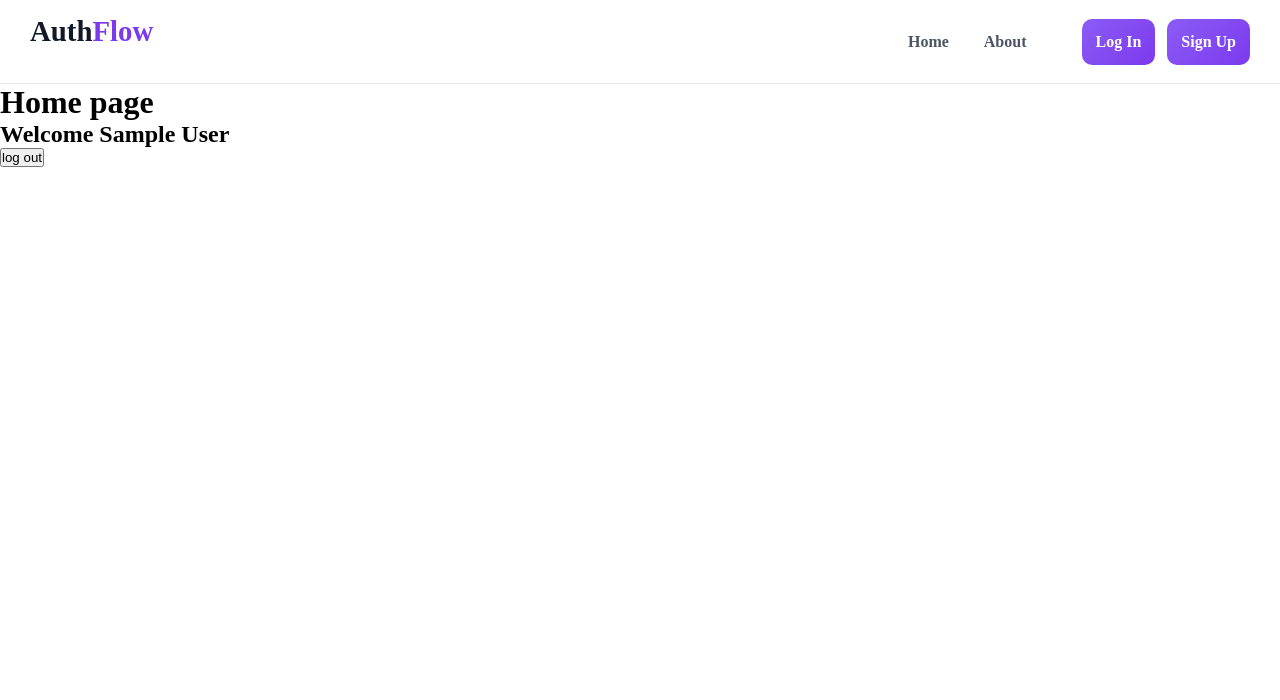
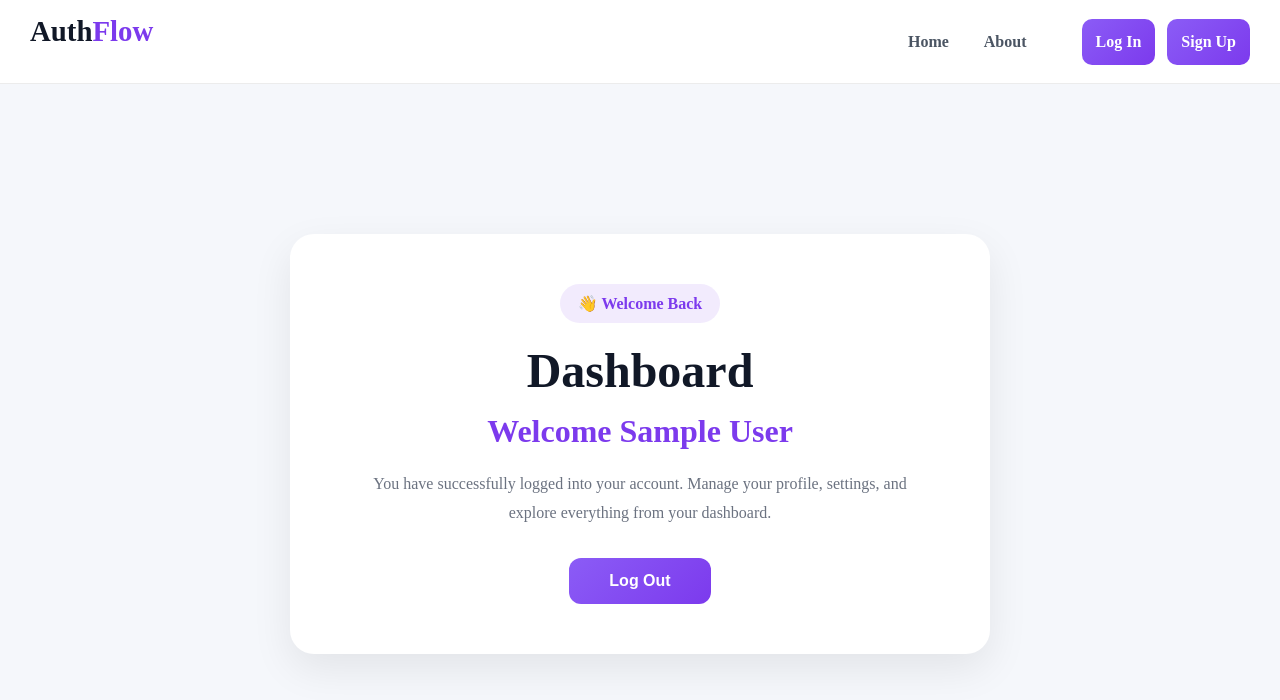
Before and after one commit to AzizullahCodes/reactProjects, a React (Vite) app in the folder react-authentication/react-authentication/: page / in a window 1280 px wide. Shown: the top 700 px of the page. Built offline with nearby package versions, Linux system fonts and the light colour scheme; sample sign-in values are in the browser's storage.

Commit message:
home.css

```diff
--- /dev/null
+++ b/react-authentication/react-authentication/src/pages/home/home.css
@@ -0,0 +1,114 @@
+* {
+  margin: 0;
+  padding: 0;
+  box-sizing: border-box;
+}
+
+.home-container {
+  min-height: calc(100vh - 80px);
+  background: #f5f7fb;
+
+  display: flex;
+  justify-content: center;
+  align-items: center;
+
+  padding: 20px;
+}
+
+.welcome-card {
+  width: 100%;
+  max-width: 700px;
+
+  background: white;
+
+  padding: 50px 40px;
+
+  border-radius: 24px;
+
+  text-align: center;
+
+  box-shadow: 0 15px 40px rgba(0, 0, 0, 0.08);
+}
+
+.welcome-badge {
+  display: inline-block;
+
+  padding: 10px 18px;
+
+  border-radius: 50px;
+
+  background: rgba(124, 58, 237, 0.1);
+
+  color: #7c3aed;
+
+  font-weight: 600;
+
+  margin-bottom: 20px;
+}
+
+.welcome-card h1 {
+  font-size: 3rem;
+  color: #111827;
+  margin-bottom: 15px;
+}
+
+.welcome-card h2 {
+  font-size: 2rem;
+  color: #7c3aed;
+  margin-bottom: 20px;
+}
+
+.welcome-card p {
+  color: #6b7280;
+  line-height: 1.8;
+  font-size: 1rem;
+
+  max-width: 550px;
+  margin: 0 auto 30px;
+}
+
+.welcome-card button {
+  border: none;
+  outline: none;
+
+  padding: 14px 40px;
+
+  border-radius: 12px;
+
+  cursor: pointer;
+
+  font-size: 1rem;
+  font-weight: 600;
+
+  color: white;
+
+  background: linear-gradient(
+    135deg,
+    #8b5cf6,
+    #7c3aed
+  );
+
+  transition: 0.3s;
+}
+
+.welcome-card button:hover {
+  transform: translateY(-3px);
+}
+
+@media (max-width: 768px) {
+  .welcome-card {
+    padding: 35px 20px;
+  }
+
+  .welcome-card h1 {
+    font-size: 2.2rem;
+  }
+
+  .welcome-card h2 {
+    font-size: 1.5rem;
+  }
+
+  .welcome-card p {
+    font-size: 0.95rem;
+  }
+}
--- a/react-authentication/react-authentication/src/pages/home/home.jsx
+++ b/react-authentication/react-authentication/src/pages/home/home.jsx
@@ -1,23 +1,71 @@
-//home.jsx
+// //home.jsx
+// import React from "react";
+// import { useNavigate } from "react-router-dom"
+
+// const Home = ()=>{
+//     let getData = JSON.parse(localStorage.getItem('user'));
+// const navigate = useNavigate('');
+// //log out function
+// const logoutHandler = ()=>{
+//     localStorage.removeItem('user');
+//     navigate('/login')
+// }
+//     return(
+//         <>
+//         <h1>Home page</h1>
+//         <h2>{
+//             `Welcome ${getData.name}`
+//             }</h2>
+//             <button onClick={logoutHandler}>log out</button>
+//         </>
+//     )
+// }
+// export default Home;
+
+
 import React from "react";
-import { useNavigate } from "react-router-dom"
+import { useNavigate } from "react-router-dom";
+import "./home.css";
 
-const Home = ()=>{
-    let getData = JSON.parse(localStorage.getItem('user'));
-const navigate = useNavigate('');
-//log out function
-const logoutHandler = ()=>{
-    localStorage.removeItem('user');
-    navigate('/login')
-}
-    return(
-        <>
-        <h1>Home page</h1>
-        <h2>{
-            `Welcome ${getData.name}`
-            }</h2>
-            <button onClick={logoutHandler}>log out</button>
-        </>
-    )
-}
+const Home = () => {
+  let getData = JSON.parse(localStorage.getItem("user"));
+  const navigate = useNavigate("");
+
+  // log out function
+  const logoutHandler = () => {
+    localStorage.removeItem("user");
+    navigate("/login");
+  };
+
+  return (
+    <div className="home-container">
+
+      <div className="welcome-card">
+
+        <div className="welcome-badge">
+          👋 Welcome Back
+        </div>
+
+        <h1>Dashboard</h1>
+
+        <h2>
+          {`Welcome ${getData.name}`}
+        </h2>
+
+        <p>
+          You have successfully logged into your account.
+          Manage your profile, settings, and explore
+          everything from your dashboard.
+        </p>
+
+        <button onClick={logoutHandler}>
+          Log Out
+        </button>
+
+      </div>
+
+    </div>
+  );
+};
+
 export default Home;
```
